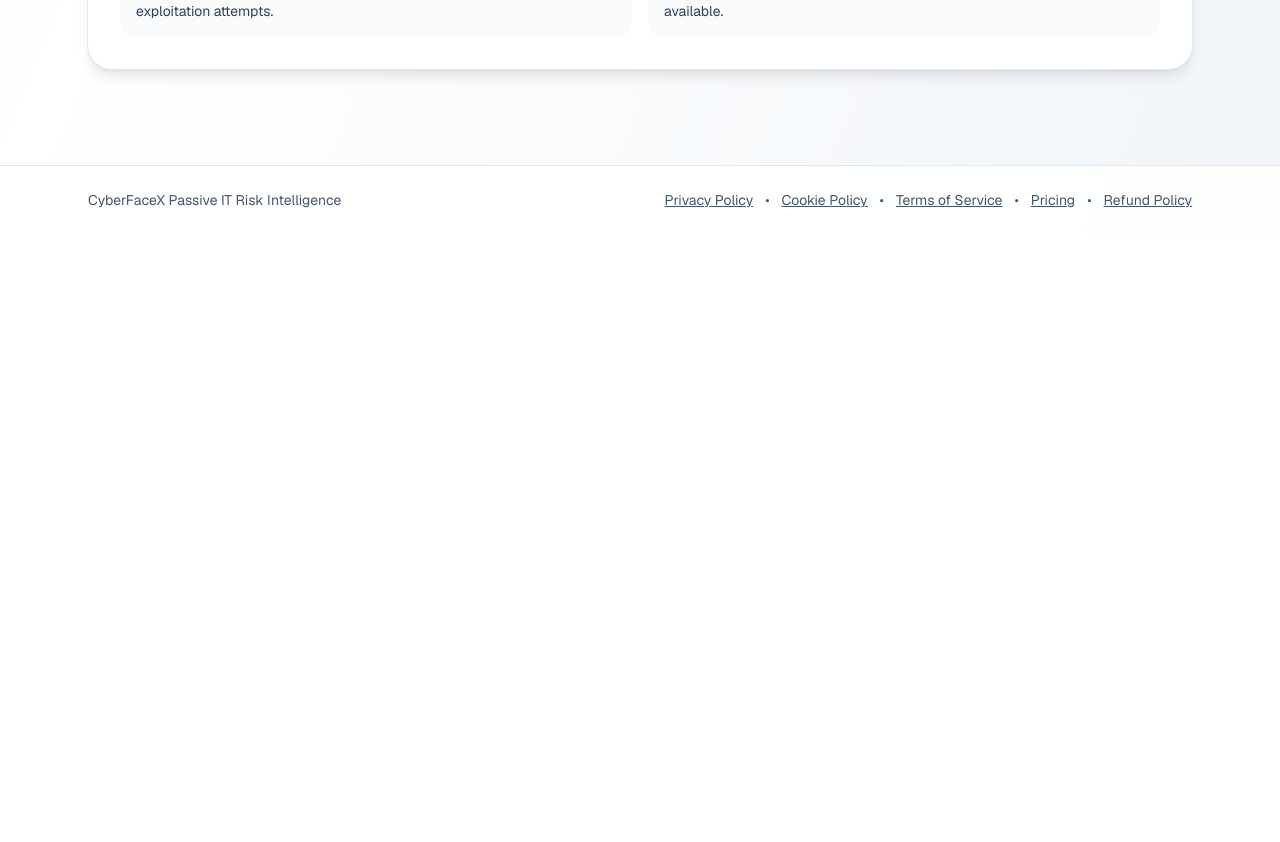
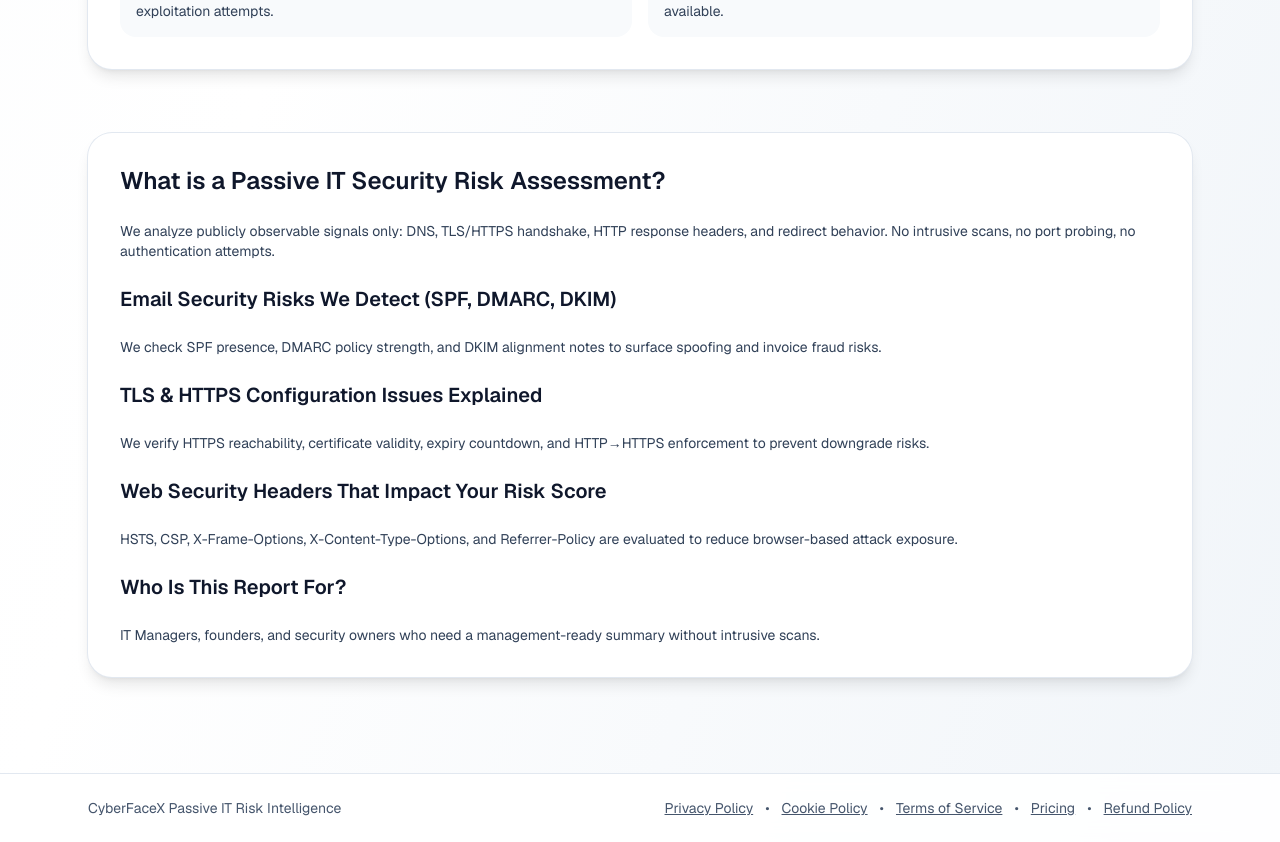
Before and after one commit to Siyahiherif/riskreport, a Next.js app: page / in a window 1280 px wide. Shown: the part 2880-3722 px from the top of the page. Before the commit the page ends 3114 px from the top, so only its background shows below. Built offline with nearby package versions, Linux system fonts and the light colour scheme.

Commit message:
SEO improvements: meta/OG, sitemap, robots, on-page headings

```diff
--- a/app/layout.tsx
+++ b/app/layout.tsx
@@ -15,8 +15,17 @@ const geistMono = Geist_Mono({
 });
 
 export const metadata: Metadata = {
-  title: "Passive IT Risk Report",
-  description: "Passive-only IT security scoring with executive-ready PDF reports.",
+  title: "Passive IT Security Risk Report | Email, TLS & Web Risk Score",
+  description: "Get a passive IT security risk score for your domain. Email security, TLS, and web headers analyzed in minutes. No scans. Executive-ready PDF.",
+  alternates: {
+    canonical: "https://cyberfacex.com/",
+  },
+  openGraph: {
+    title: "Passive IT Security Risk Report",
+    description: "Get a passive IT security risk score in minutes.",
+    url: "https://cyberfacex.com/",
+    type: "website",
+  },
 };
 
 export default function RootLayout({
--- a/app/page.tsx
+++ b/app/page.tsx
@@ -289,6 +289,21 @@ export default function Home() {
             ))}
           </div>
         </section>
+
+        <section className="space-y-6 rounded-3xl bg-white p-8 shadow-lg ring-1 ring-slate-200">
+          <h2 className="text-2xl font-semibold text-slate-900">What is a Passive IT Security Risk Assessment?</h2>
+          <p className="text-sm text-slate-700">
+            We analyze publicly observable signals only: DNS, TLS/HTTPS handshake, HTTP response headers, and redirect behavior. No intrusive scans, no port probing, no authentication attempts.
+          </p>
+          <h3 className="text-xl font-semibold text-slate-900">Email Security Risks We Detect (SPF, DMARC, DKIM)</h3>
+          <p className="text-sm text-slate-700">We check SPF presence, DMARC policy strength, and DKIM alignment notes to surface spoofing and invoice fraud risks.</p>
+          <h3 className="text-xl font-semibold text-slate-900">TLS & HTTPS Configuration Issues Explained</h3>
+          <p className="text-sm text-slate-700">We verify HTTPS reachability, certificate validity, expiry countdown, and HTTP→HTTPS enforcement to prevent downgrade risks.</p>
+          <h3 className="text-xl font-semibold text-slate-900">Web Security Headers That Impact Your Risk Score</h3>
+          <p className="text-sm text-slate-700">HSTS, CSP, X-Frame-Options, X-Content-Type-Options, and Referrer-Policy are evaluated to reduce browser-based attack exposure.</p>
+          <h3 className="text-xl font-semibold text-slate-900">Who Is This Report For?</h3>
+          <p className="text-sm text-slate-700">IT Managers, founders, and security owners who need a management-ready summary without intrusive scans.</p>
+        </section>
       </main>
       <footer className="border-t border-slate-200 bg-white/90 backdrop-blur py-6">
         <div className="mx-auto flex max-w-6xl flex-wrap items-center justify-between gap-4 px-6 text-sm text-slate-600">
--- a/app/privacy/page.tsx
+++ b/app/privacy/page.tsx
@@ -76,8 +76,13 @@ export default function PrivacyPolicyPage() {
           <h2 className="text-xl font-semibold">5. Data Sharing</h2>
           <p className="text-sm text-slate-700">We do not sell or rent personal data. Limited sharing may occur with:</p>
           <ul className="list-disc text-sm text-slate-700 pl-5 space-y-1">
-            <li>Payment processors (e.g. LemonSqueezy)</li>
-            <li>Infrastructure providers (hosting, email delivery)</li>
+            <li>We do not sell or rent personal data.</li>
+            <li>Limited data sharing may occur with trusted third-party service providers, including:
+
+- Authorized payment processors acting as our Merchant of Record
+- Infrastructure and service providers (such as hosting, email delivery, and analytics)
+
+All partners process data solely for service delivery purposes and are contractually bound to comply with applicable data protection laws, including GDPR.</li>
           </ul>
           <p className="text-sm text-slate-700">All partners are GDPR-compliant.</p>
         </section>
--- /dev/null
+++ b/app/sitemap.ts
@@ -0,0 +1,11 @@
+import { MetadataRoute } from "next";
+
+export default function sitemap(): MetadataRoute.Sitemap {
+  const base = "https://cyberfacex.com";
+  const paths = ["/", "/pricing", "/refund", "/privacy", "/terms"];
+  const now = new Date();
+  return paths.map((path) => ({
+    url: `${base}${path}`,
+    lastModified: now,
+  }));
+}
```
Also changed, not shown: app/robots.txt (added).
